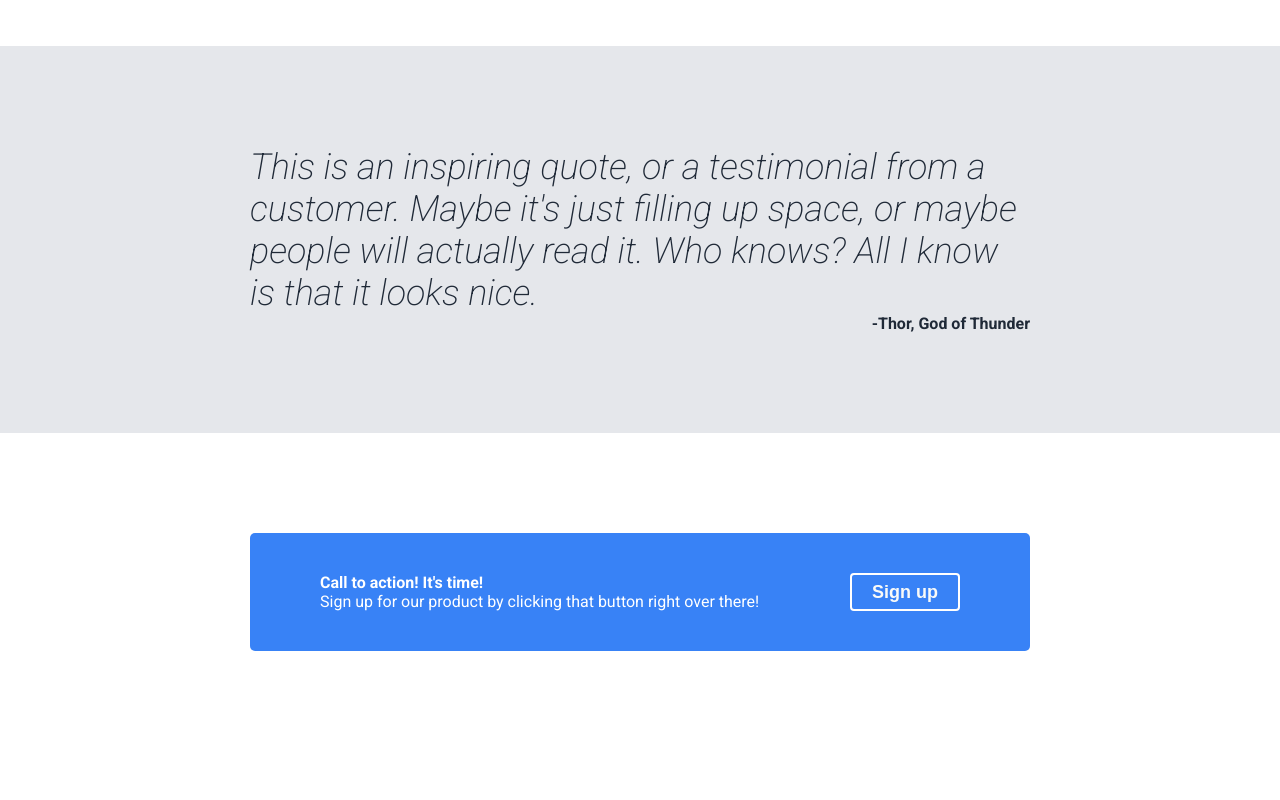
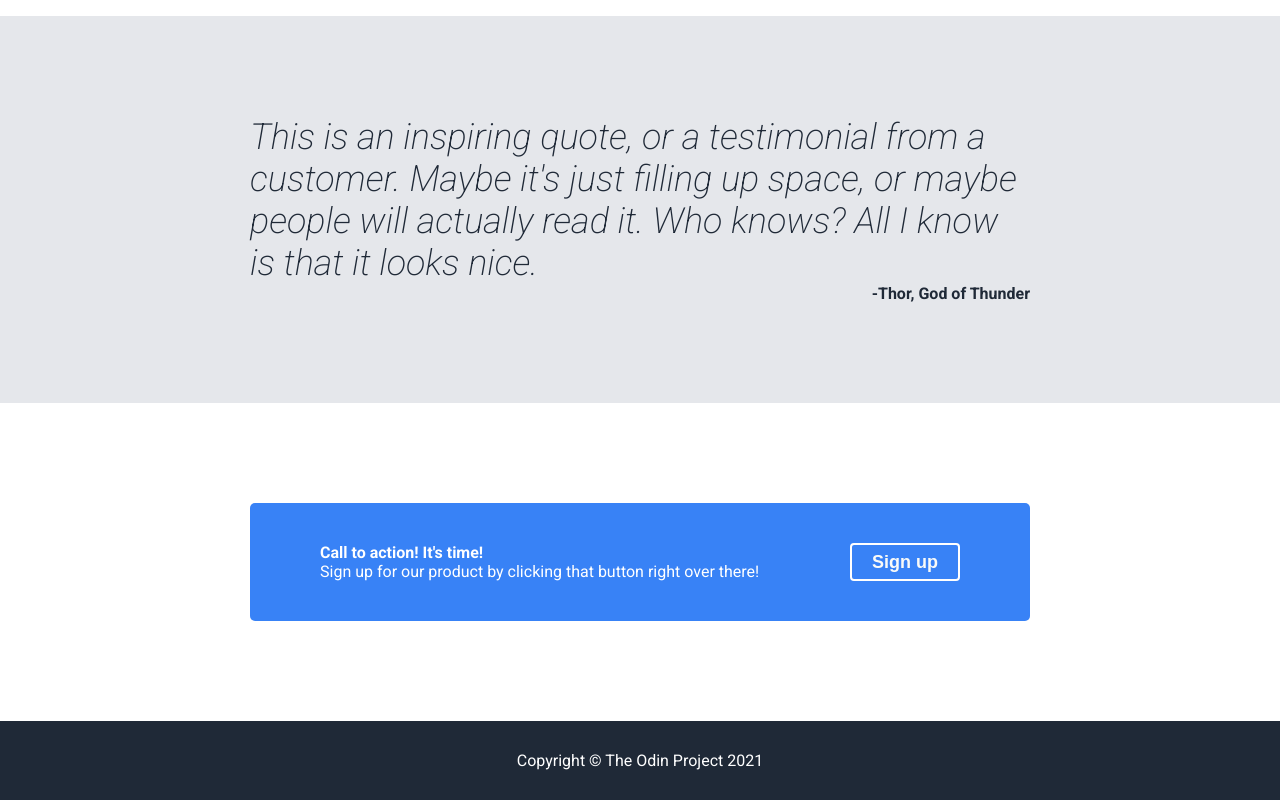
Before and after one commit to Eleshscorn/Project-Landing-Page, a plain HTML site: page index.html in a window 1280 px wide. Shown: the part 1139-1939 px from the top of the page. Before the commit the page ends 1890 px from the top, so only its background shows below. Drawn offline with Linux system fonts and the light colour scheme.

Commit message:
adjust some margins otherwise i think this first project of mine is finished.

```diff
--- a/index.html
+++ b/index.html
@@ -78,7 +78,7 @@
         </button>
     </div>
     <div class="footer">
-
+        Copyright &copy; The Odin Project 2021
     </div>
 </div>
 </body>
--- a/styles.css
+++ b/styles.css
@@ -11,9 +11,14 @@ body {
 }
 
 .header-container {
-    background-color: #1f2937;
+    /* background-color: #1f2937; */
     display: flex;
     flex-direction: column;
+}
+
+.header-container,
+.footer {
+    background-color: #1f2937;
 }
 
 .header {
@@ -94,7 +99,7 @@ button {
 
 .grid-container {
     display: flex;
-    margin-bottom: 150px;
+    margin-bottom: 120px;
     gap: 60px;
 }
 
@@ -172,3 +177,15 @@ button {
 .signup-container > button {
     border: 2px solid white;
 }
+
+
+/* footer section */
+
+
+.footer {
+    display: flex;
+    color: white;
+    justify-content: center;
+    align-items: center;
+    padding: 30px 0;
+}
```
